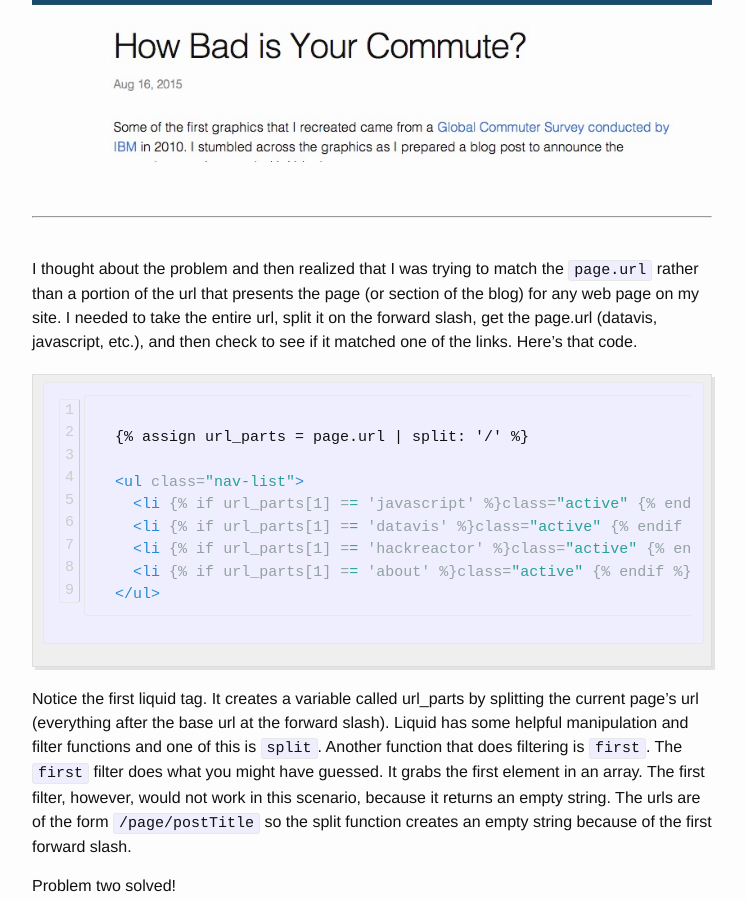
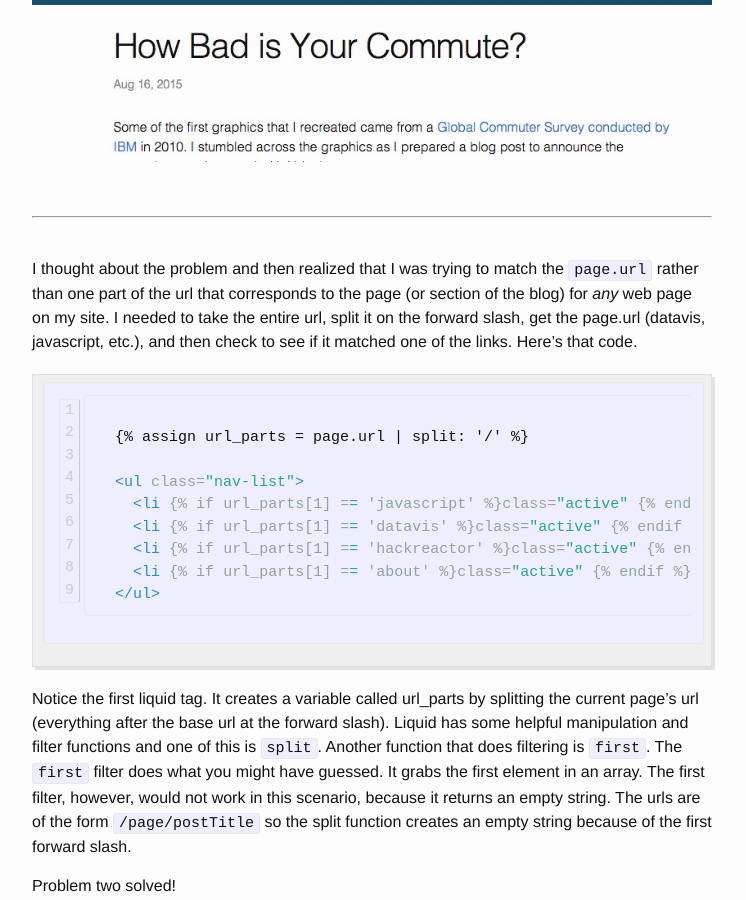
Before and after one commit to csaden/csaden.github.io, a Jekyll site: the page built from javascript/_posts/2015-08-20-Liquid-Templates-and-Navigation.md, in a window 1280 px wide and 900 px high, scrolled down 6408 px. Shown: the whole window, without its empty margins (268-1014 px from the left). Built offline with Jekyll 4.4.1, drawn with Linux system fonts in a browser that asks for light colours; comment, search, counter and statistics services are not loaded.

Commit message:
update post

```diff
--- a/javascript/_posts/2015-08-20-Liquid-Templates-and-Navigation.md
+++ b/javascript/_posts/2015-08-20-Liquid-Templates-and-Navigation.md
@@ -120,7 +120,7 @@ But when clicking on a post within Data Vis, I saw this...
 <hr>
 <br>
 
-I thought about the problem and then realized that I was trying to match the `page.url` rather than a portion of the url that presents the page (or section of the blog) for any web page on my site. I needed to take the entire url, split it on the forward slash, get the page.url (datavis, javascript, etc.), and then check to see if it matched one of the links. Here's that code.
+I thought about the problem and then realized that I was trying to match the `page.url` rather than one part of the url that corresponds to the page (or section of the blog) for <em>any</em> web page on my site. I needed to take the entire url, split it on the forward slash, get the page.url (datavis, javascript, etc.), and then check to see if it matched one of the links. Here's that code.
 
 {% highlight html linenos %}
   {% raw %}
```
